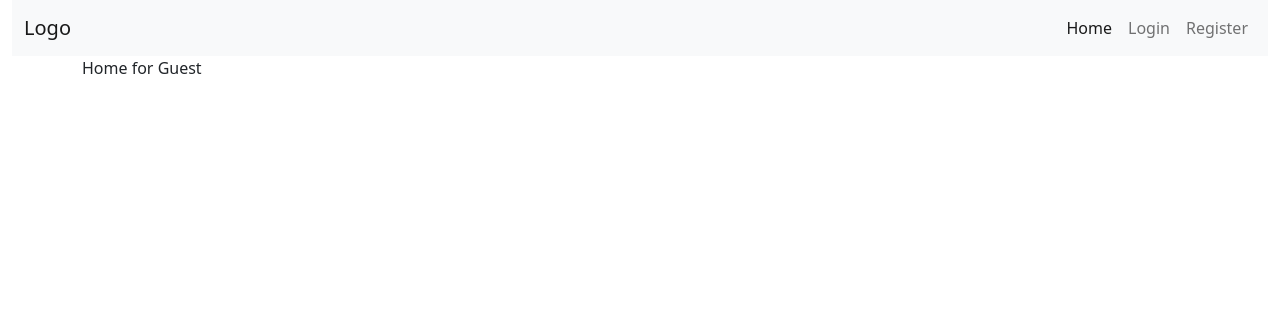
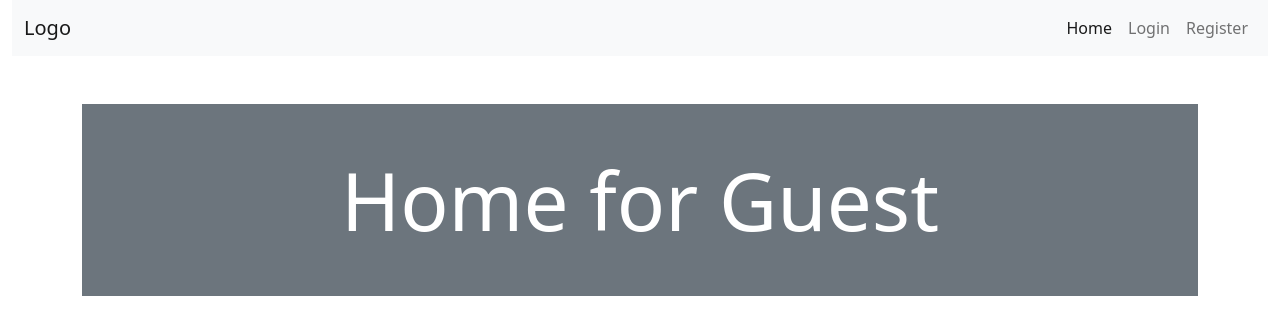
Before and after one commit to tratchapong/cc12-google-login-web, a React (Create React App) app: page / in a window 1280 px wide. Shown: the top 334 px of the page. Built offline with nearby package versions, Linux system fonts and the light colour scheme.

Commit message:
upgrade UI for better demonstaraion

```diff
--- a/src/components/Navbar.jsx
+++ b/src/components/Navbar.jsx
@@ -11,8 +11,8 @@ function Navbar() {
   return (
     <nav className="navbar navbar-expand-lg bg-light">
       <div className="container-fluid">
-        {user && <span className="navbar-brand">Welcome, {user.email}</span>}
-        <span className="navbar-brand">Logo</span>
+        {/* {user && <span className="navbar-brand">Welcome, {user.email}</span>} */}
+        <span className="navbar-brand ">Logo</span>
         <button
           className="navbar-toggler"
           type="button"
--- a/src/pages/Home.jsx
+++ b/src/pages/Home.jsx
@@ -1,8 +1,12 @@
 import React from 'react'
+import { useAuth } from '../contexts/AuthContext'
 
 function Home() {
+  const {user} = useAuth()
   return (
-    <div>Home for User : Welcome !!!</div>
+    <div>
+    <div className="display-2 text-center p-5 bg-primary text-white mt-5">Welcome, {user.email}</div>
+  </div>
   )
 }
 
--- a/src/pages/HomeGuest.jsx
+++ b/src/pages/HomeGuest.jsx
@@ -2,7 +2,9 @@ import React from 'react'
 
 function HomeGuest() {
   return (
-    <div>Home for Guest</div>
+    <div>
+      <div className="display-1 text-center p-5 bg-secondary text-white mt-5">Home for Guest</div>
+    </div>
   )
 }
 
--- a/src/pages/Login.jsx
+++ b/src/pages/Login.jsx
@@ -87,7 +87,7 @@ function Login() {
                 </button>
               </div>
             </form>
-              <div className="d-flex justify-content-center align-items-center">
+              <div className="d-flex justify-content-center align-items-center mb-3">
                 <div id="signInDiv"></div>
               </div>
               <div
```
